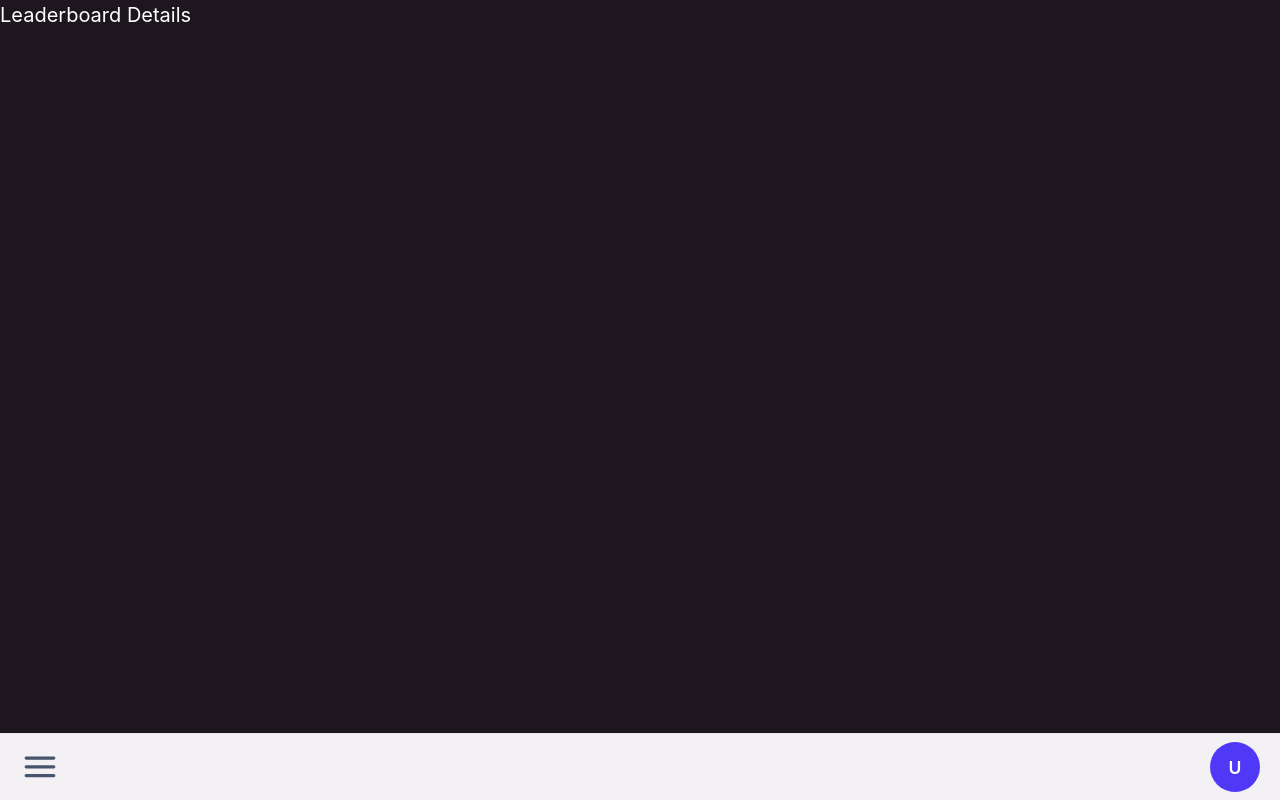
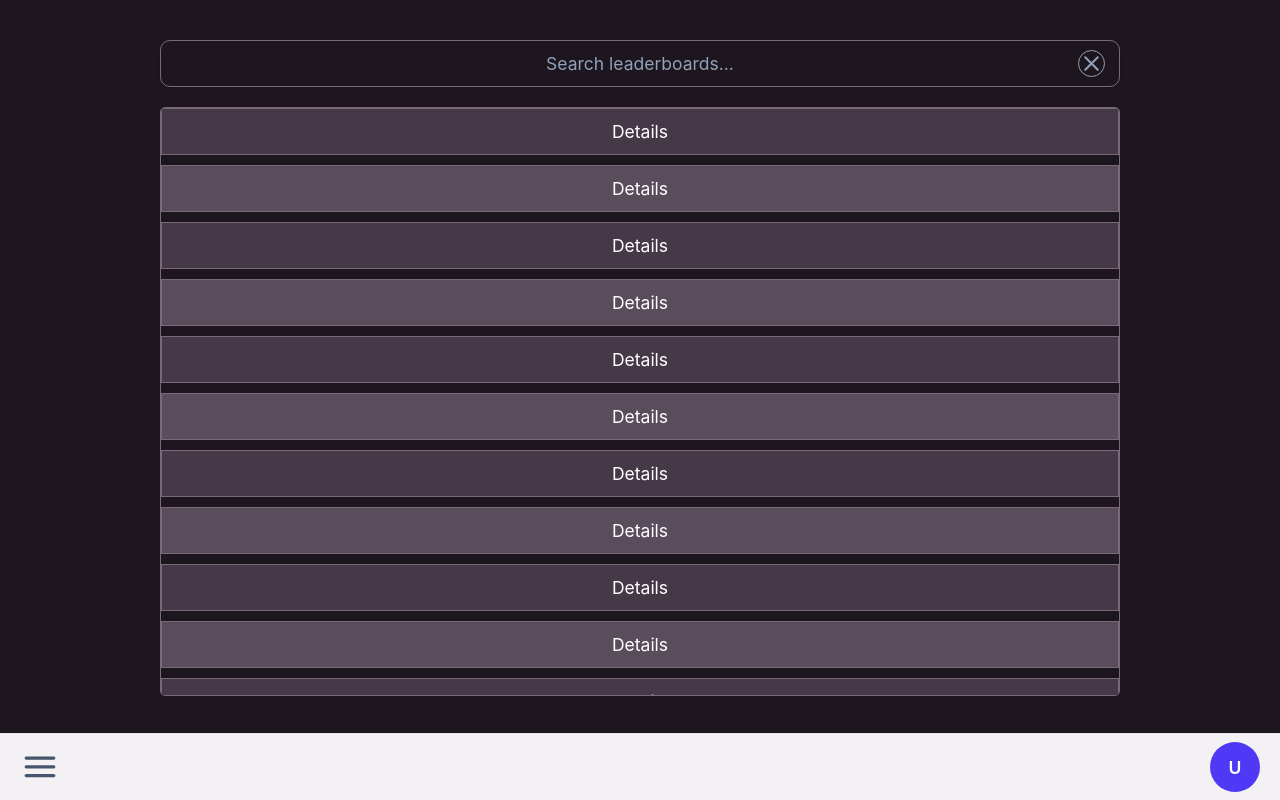
Before and after one commit to Joao-Vitor-Siqueira/Leaderify, a React (Vite) app in the folder leaderify-app/: page /leaderboards in a window 1280 px wide. Built offline with nearby package versions, Linux system fonts and the light colour scheme.

Commit message:
Implement Leaderboards page

```diff
--- /dev/null
+++ b/leaderify-app/src/components/ListItem.jsx
@@ -0,0 +1,14 @@
+import { NavLink } from 'react-router-dom'
+
+export default function ListItem({bgColor}){
+    return (
+        <>
+            <NavLink to= "/leaderboardDetails">
+                <li className={`text-white p-2 w-full text-center border border-mauve-500
+                    ${bgColor ? bgColor : ""} hover:bg-mauve-500`}>
+                    Details
+                </li>
+            </NavLink>
+        </>
+    );
+}
--- /dev/null
+++ b/leaderify-app/src/components/SearchBar.jsx
@@ -0,0 +1,37 @@
+export default function SearchBar({}) {
+  return (
+    <>
+      <div className="w-full max-w-[75%]">
+        <div className="relative flex items-center">
+            <input
+            type="text"
+            id="search"
+            name="search"
+            placeholder="Search leaderboards..."
+            className="
+                block w-full rounded-lg border border-mauve-500 px-3 py-2 text-white placeholder-slate-400
+                focus:border-indigo-500 focus:outline-none focus:ring-1 focus:ring-mauve-500 sm:text-sm
+                transition-shadow shadow-sm text-center text-sm"
+            />
+            <button
+            type="button"
+            className="absolute right-3 text-slate-400 hover:text-white transition-colors focus:outline-none border rounded-full hover:cursor-pointer"
+            aria-label="Clear search input"
+          >
+            {/* Simple SVG X icon */}
+            <svg
+              xmlns="http://www.w3.org/2000/svg"
+              className="h-5 w-5"
+              fill="none"
+              viewBox="0 0 24 24"
+              stroke="currentColor"
+              strokeWidth={2}
+            >
+              <path strokeLinecap="round" strokeLinejoin="round" d="M6 18L18 6M6 6l12 12" />
+            </svg>
+          </button>
+        </div>
+      </div>
+    </>
+  );
+}
--- /dev/null
+++ b/leaderify-app/src/components/tables/ListView.jsx
@@ -0,0 +1,19 @@
+import ListItem from "../ListItem";
+
+export default function ListView({items}){
+    const placeholderData = []
+    for (let i = 0; i < 50; i++) {
+        placeholderData.push(1)
+
+    }
+    return (
+        <>
+            <div className="h-full w-full max-w-[75%] max-h-[85%] [@media(max-height:700px)]:max-h-[75%]
+                rounded-sm border border-mauve-500 overflow-y-auto text-sm">
+                <ul className="flex flex-col gap-2">
+                    {placeholderData.map((item,index) => <ListItem bgColor={index % 2 == 0 ? "bg-mauve-700" : "bg-mauve-600"}/>)}
+                </ul>
+            </div>
+        </>
+    );
+}
--- a/leaderify-app/src/pages/Leaderboards.jsx
+++ b/leaderify-app/src/pages/Leaderboards.jsx
@@ -1,9 +1,15 @@
 import { NavLink } from 'react-router-dom'
+import SearchBar from '../components/SearchBar';
+import ListView from '../components/tables/ListView';
 
 export default function LeaderBoards(){
     return (
         <>
-        <NavLink className="text-white" to= "/leaderboardDetails">Leaderboard Details</NavLink>
+        <div className='w-full h-full flex flex-col items-center pt-8 [@media(max-height:700px)]:pt-4
+            gap-4 [@media(max-height:700px)]:gap-2'>
+            <SearchBar/>
+            <ListView/>
+        </div>
         </>
     );
 }
```
